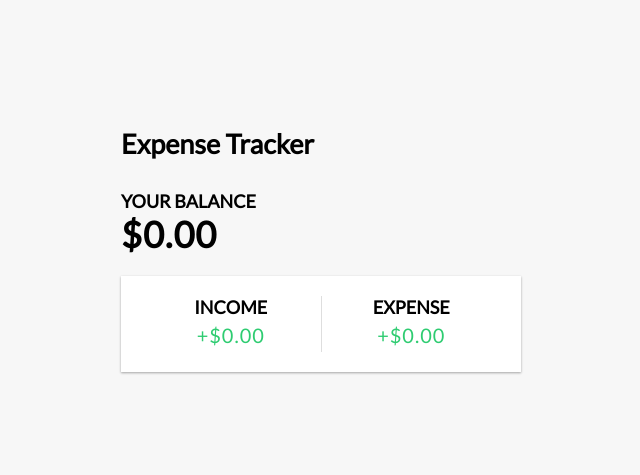
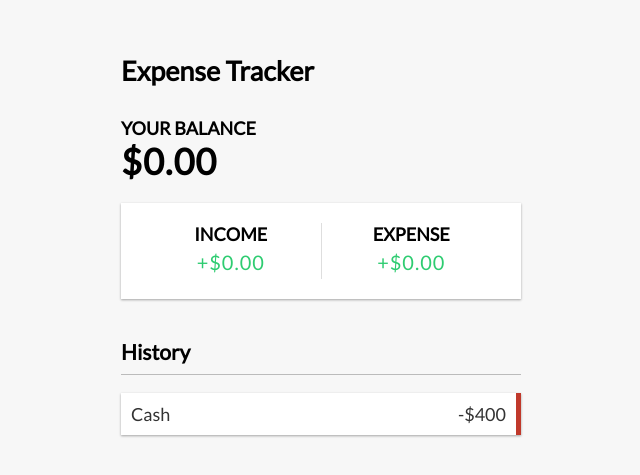
Before and after one commit to Patrick-Ngige/Expense-Tracker-, a React (Create React App) app: page / in a window 1280 px wide. Shown: the part 147-622 px from the top of the page, without its empty margins (319-959 px from the left). Built offline with nearby package versions, Linux system fonts and the light colour scheme.

Commit message:
creating the transaction history

```diff
--- a/src/App.js
+++ b/src/App.js
@@ -3,6 +3,7 @@
 import { Balance } from './components/Balance';
 import './App.css'
 import { IncomeExpenses } from './components/IncomeExpenses';
+import TransactionList from './components/TransactionList';
 
 function App() {
   return (
@@ -11,6 +12,7 @@
       <div className="container">
         <Balance />
         <IncomeExpenses />
+        <TransactionList />
       </div>
     </div>
   );
--- /dev/null
+++ b/src/components/TransactionList.js
@@ -0,0 +1,16 @@
+import React from 'react'
+
+const TransactionList = () => {
+  return (
+    <>
+      <h3>History</h3>
+      <ul id="list" class="list">
+        <li class="minus">
+            Cash <span>-$400</span><button class="delete-btn">x</button>
+        </li>
+      </ul>
+    </>
+  )
+}
+
+export default TransactionList
```
